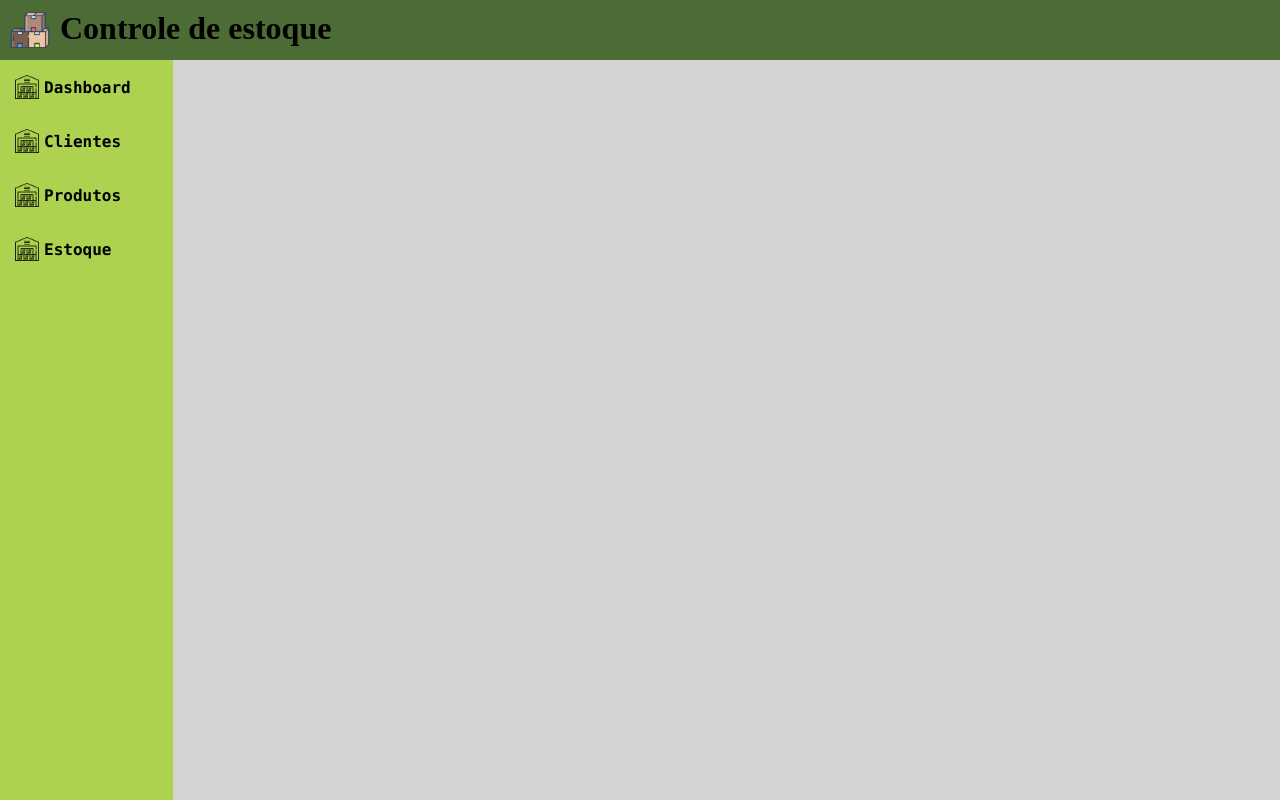
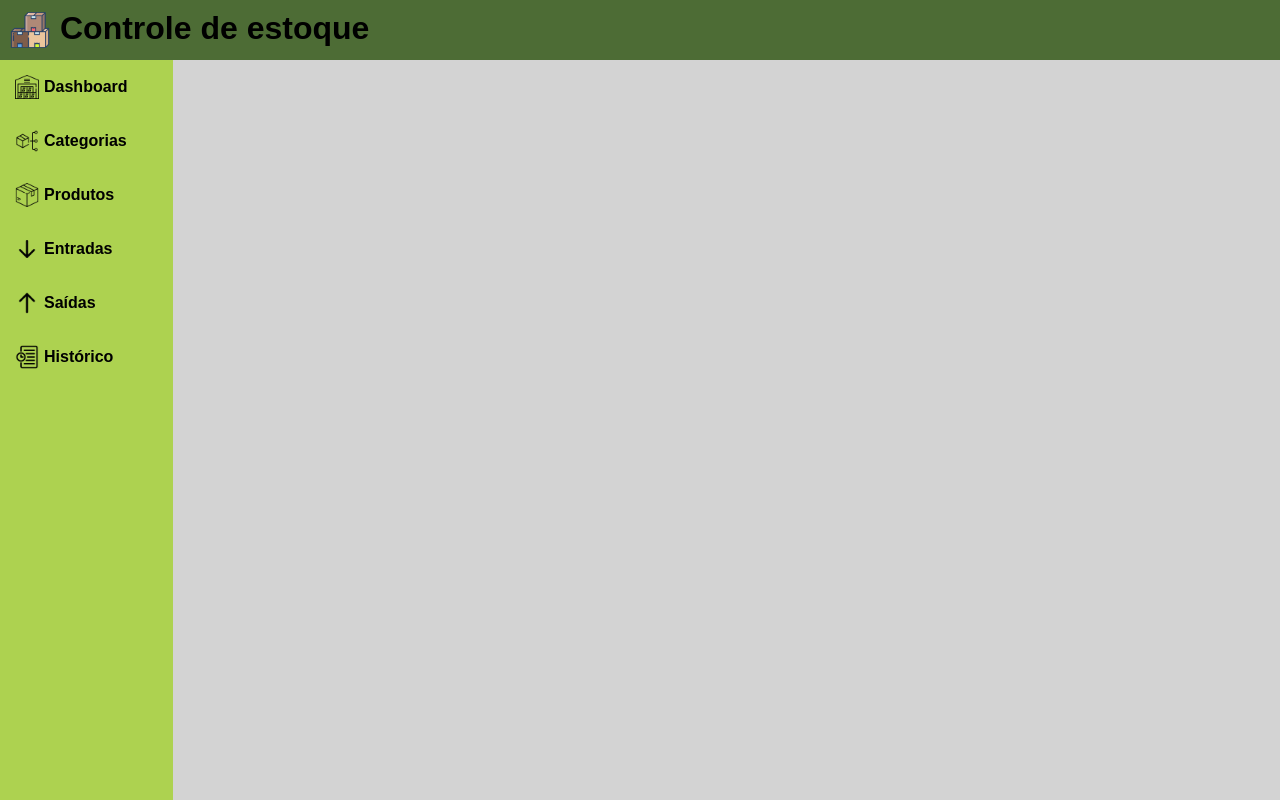
Before and after one commit to lukninja97/controleEstoque, a Flask app: page /css in a window 1280 px wide. Run offline with Flask 3, Linux system fonts and the light colour scheme.

Commit message:
Adicionar as telas padroes

```diff
--- a/app.py
+++ b/app.py
@@ -13,14 +13,34 @@ def home_css():
     return render_template('home.html')
 
 
-@app.route('/test')
-def test():
-    return render_template('block.html')
+@app.route('/dashboard')
+def dashboard():
+    return render_template('dashboards.html')
 
 
-@app.route('/clientes')
-def clientes():
-    return render_template('exemplo.html')
+@app.route('/categorias')
+def categorias():
+    return render_template('categorias.html')
+
+
+@app.route('/produtos')
+def produtos():
+    return render_template('produtos.html')
+
+
+@app.route('/entradas')
+def entradas():
+    return render_template('entradas.html')
+
+
+@app.route('/saidas')
+def saidas():
+    return render_template('saidas.html')
+
+
+@app.route('/historico')
+def historico():
+    return render_template('historico.html')
 
 
 @app.route('/bootstrap')
--- a/static/home.css
+++ b/static/home.css
@@ -72,3 +72,11 @@ li img {
 a:hover {
     background-color: #b4e394;
 }
+
+h1 {
+    font-family: sans-serif;
+}
+
+p {
+    font-family: Arial, sans-serif;
+}
--- /dev/null
+++ b/templates/categorias.html
@@ -0,0 +1,5 @@
+{% extends 'home.html' %}
+
+{% block content %}
+    <h2>Categorias</h2>
+{% endblock %}
--- /dev/null
+++ b/templates/dashboards.html
@@ -0,0 +1,5 @@
+{% extends 'home.html' %}
+
+{% block content %}
+    <h2>Dashboard</h2>
+{% endblock %}
--- /dev/null
+++ b/templates/entradas.html
@@ -0,0 +1,5 @@
+{% extends 'home.html' %}
+
+{% block content %}
+    <h2>Entradas</h2>
+{% endblock %}
--- /dev/null
+++ b/templates/historico.html
@@ -0,0 +1,5 @@
+{% extends 'home.html' %}
+
+{% block content %}
+    <h2>Histórico</h2>
+{% endblock %}
--- a/templates/home.html
+++ b/templates/home.html
@@ -9,7 +9,7 @@
 </head>
 <body>
 <div class="header">
-    <a href="/"><img src="/static/logo.png" alt=""></a>
+    <a href="/css"><img src="/static/logo.png" alt=""></a>
     <h1>Controle de estoque</h1>
 </div>
 
@@ -17,7 +17,7 @@
     <div class="sidebar">
         <ul class="menu">
             <li>
-                <a href="{{ url_for('test') }}">
+                <a href="{{ url_for('dashboard') }}">
                     <div class="menu-itens">
                         <img src="/static/home.png">
                         <p>Dashboard</p>
@@ -26,26 +26,42 @@
                 </a>
             </li>
             <li>
-                <a href="{{ url_for('clientes') }}">
+                <a href="{{ url_for('categorias') }}">
                     <div class="menu-itens">
-                        <img src="/static/home.png">
-                        <p>Clientes</p>
+                        <img src="/static/categoria.png">
+                        <p>Categorias</p>
                     </div>
                 </a>
             </li>
             <li>
-                <a href="{{ url_for('test') }}">
+                <a href="{{ url_for('produtos') }}">
                     <div class="menu-itens">
-                        <img src="/static/home.png">
+                        <img src="/static/produto.png">
                         <p>Produtos</p>
                     </div>
                 </a>
             </li>
             <li>
-                <a href="{{ url_for('test') }}">
+                <a href="{{ url_for('entradas') }}">
                     <div class="menu-itens">
-                        <img src="/static/home.png">
-                        <p>Estoque</p>
+                        <img src="/static/entrada.png">
+                        <p>Entradas</p>
+                    </div>
+                </a>
+            </li>
+            <li>
+                <a href="{{ url_for('saidas') }}">
+                    <div class="menu-itens">
+                        <img src="/static/saida.png">
+                        <p>Saídas</p>
+                    </div>
+                </a>
+            </li>
+            <li>
+                <a href="{{ url_for('historico') }}">
+                    <div class="menu-itens">
+                        <img src="/static/time.png">
+                        <p>Histórico</p>
                     </div>
                 </a>
             </li>
@@ -53,7 +69,7 @@
     </div>
 
     <div class="block">
-        {% block test %}
+        {% block content %}
 
         {% endblock %}
     </div>
--- /dev/null
+++ b/templates/produtos.html
@@ -0,0 +1,5 @@
+{% extends 'home.html' %}
+
+{% block content %}
+    <h2>Produtos</h2>
+{% endblock %}
--- a/templates/block.html
+++ b/templates/saidas.html
@@ -1,5 +1,5 @@
 {% extends 'home.html' %}
 
-{% block test %}
-    <h2>Block</h2>
+{% block content %}
+    <h2>Saídas</h2>
 {% endblock %}
```
Also changed, not shown: templates/clientes.html (deleted, +0 -10 lines), static/categoria.png (added), static/entrada.png (added), static/produto.png (added), static/saida.png (added), static/time.png (added).
